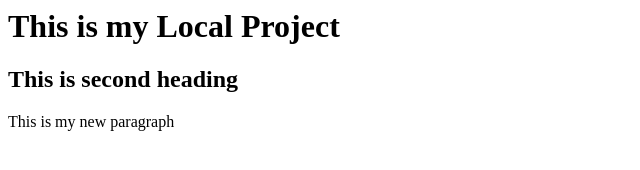
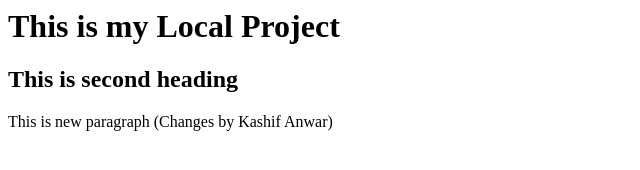
Before and after one commit to kashifanwar313/LocalProject, a plain HTML site: page index.html in a window 1280 px wide. Shown: the whole page, without its empty margins (0-640 px from the left). Drawn offline with Linux system fonts and the light colour scheme.

Commit message:
Changes by Kashif Anwar

```diff
--- a/index.html
+++ b/index.html
@@ -1,3 +1,3 @@
 <h1>This is my Local Project</h1>
 <h2>This is second heading</h2>
-<p>This is my new paragraph</p>
+<p>This is new paragraph (Changes by Kashif Anwar)</p>
```
